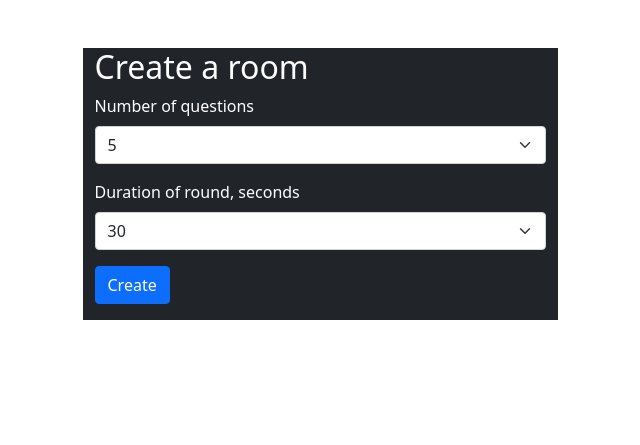
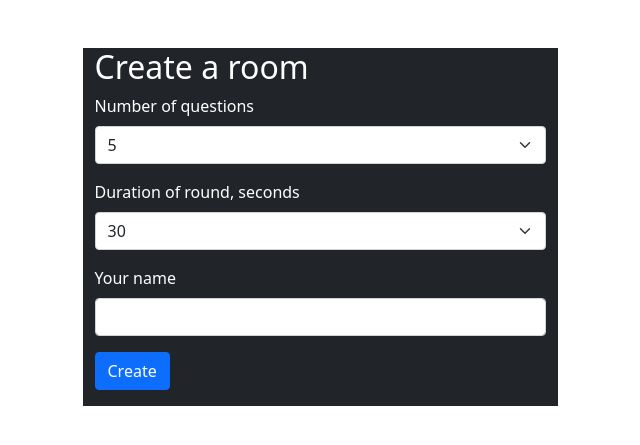
Before and after one commit to grishasergii/closestwins-app, a Flask app: page /create-multiplayer-room in a window 1280 px wide. Shown: the top 445 px of the page, without its empty margins (320-960 px from the left). Run offline with Flask 2, Linux system fonts and the light colour scheme.

Commit message:
set user name cookie and use it when creating a room and connecting to it

```diff
--- a/closestwins/__init__.py
+++ b/closestwins/__init__.py
@@ -3,11 +3,10 @@
 import json
 import os
 
-from flask import Flask, render_template, request, abort, url_for
+from flask import Flask, render_template, request, abort, url_for, make_response
 from geopy import distance
 
 from closestwins.api.api import ClosestwinsApi
-from werkzeug.exceptions import HTTPException
 from requests.exceptions import HTTPError
 
 
@@ -41,6 +40,7 @@ def create_app():
         if not form_data:
             abort(500)
 
+        user_name = form_data["user-name"]
         room_settings = {
             "settings": {
                 "number_of_questions": int(form_data["number_of_questions"]),
@@ -49,14 +49,15 @@ def create_app():
         }
 
         room_id = closestwins_api.create_room(room_settings)
-
-        return render_template(
+        response = make_response(render_template(
             "lobby.html",
             room_id=room_id,
             websocket_url=os.environ["WEBSOCKET_URL"],
             is_owner=True,
             invite_link=url_for("lobby", room_id=room_id, _external=True),
-        )
+        ))
+        response.set_cookie("user-name", user_name)
+        return response
 
     @app.route("/lobby/<room_id>")
     def lobby(room_id):
--- a/closestwins/static/js/game.js
+++ b/closestwins/static/js/game.js
@@ -43,8 +43,8 @@ function clear_map(map) {
 
 
 // Connect to the WebSocket and setup listeners
-function setupWebSocket(endpoint, room_id, round_duration_seconds) {
-    socket = new ReconnectingWebSocket(endpoint + "?room=" + room_id);
+function setupWebSocket(endpoint, room_id, round_duration_seconds, user_name) {
+    socket = new WebSocket(endpoint + "?room=" + room_id + "&username=" + encodeURIComponent(user_name));
 
     socket.onopen = function(event) {
         console.log("Socket is open!");
@@ -75,7 +75,7 @@ function setupWebSocket(endpoint, room_id, round_duration_seconds) {
 
         if (message_type === "users_in_the_room") {
             var users_list = "";
-            message_data["users"].forEach(element => users_list += `<li>${element}</li>`);
+            message_data["users"].forEach(element => users_list += `<li>${element["user_name"]}</li>`);
             $("#users-in-the-room").html(users_list);
         }
 
--- a/closestwins/static/js/lobby.js
+++ b/closestwins/static/js/lobby.js
@@ -1,8 +1,8 @@
 var socket;
 
 // Connect to the WebSocket and setup listeners
-function setupWebSocket(endpoint, room_id) {
-    socket = new ReconnectingWebSocket(endpoint + "?room=" + room_id);
+function setupWebSocket(endpoint, room_id, user_name) {
+    socket = new WebSocket(endpoint + "?room=" + room_id + "&username=" + encodeURIComponent(user_name));
 
     socket.onopen = function(event) {
         console.log("Socket is open!");
@@ -19,7 +19,7 @@ function setupWebSocket(endpoint, room_id) {
         var message_type = message_data["message_type"];
         if (message_type === "users_in_the_room") {
             var users_list = "";
-            message_data["users"].forEach(element => users_list += `<li>${element}</li>`);
+            message_data["users"].forEach(element => users_list += `<li>${element["user_name"]}</li>`);
             $("#users-in-the-lobby").html(users_list);
         }
     };
--- a/closestwins/templates/create_multiplayer_room.html
+++ b/closestwins/templates/create_multiplayer_room.html
@@ -33,6 +33,10 @@
                                 <option value=120>120</option>
                            </select>
                         </div>
+                        <div class="mb-3">
+                            <label for="user-name" class="form-label">Your name</label>
+                            <input type="text" class="form-control" id="user-name" name="user-name" required>
+                        </div>
                         <button type="submit" class="btn btn-primary">Create</button>
                     </form>
                 </div>
--- a/closestwins/templates/lobby.html
+++ b/closestwins/templates/lobby.html
@@ -14,18 +14,22 @@
                         Users waiting in the lobby
                     </h2>
                     <ul id="users-in-the-lobby"></ul>
+                    {% if is_owner %}
                     <a href="{{ url_for('game', room_id=room_id) }}" class="btn btn-success" role="button">Start game</a>
+                    {% endif %}
                 </div>
             </div>
         </div>
     </div>
 
     <script src="https://code.jquery.com/jquery-3.6.0.min.js" integrity="sha256-/xUj+3OJU5yExlq6GSYGSHk7tPXikynS7ogEvDej/m4=" crossorigin="anonymous"></script>
+    <script type="text/javascript" src="//cdnjs.cloudflare.com/ajax/libs/jquery-cookie/1.4.1/jquery.cookie.min.js"></script>
     <script src="https://cdnjs.cloudflare.com/ajax/libs/reconnecting-websocket/1.0.0/reconnecting-websocket.min.js" crossorigin="anonymous"></script>
     <script src="{{ url_for('static', filename='js/lobby.js') }}"></script>
     <script>
         $(document).ready(function() {
-            setupWebSocket("{{ websocket_url }}", "{{ room_id }}");
+            var user_name = $.cookie("user-name");
+            setupWebSocket("{{ websocket_url }}", "{{ room_id }}", user_name);
         });
     </script>
 {% endblock %}
--- a/closestwins/templates/room.html
+++ b/closestwins/templates/room.html
@@ -14,6 +14,7 @@
 {% block script %}
 
     <script src="https://code.jquery.com/jquery-3.6.0.min.js" integrity="sha256-/xUj+3OJU5yExlq6GSYGSHk7tPXikynS7ogEvDej/m4=" crossorigin="anonymous"></script>
+    <script type="text/javascript" src="//cdnjs.cloudflare.com/ajax/libs/jquery-cookie/1.4.1/jquery.cookie.min.js"></script>
     <script src="https://cdnjs.cloudflare.com/ajax/libs/reconnecting-websocket/1.0.0/reconnecting-websocket.min.js" crossorigin="anonymous"></script>
     <script src="{{ url_for('static', filename='js/game.js') }}"></script>
 
@@ -21,9 +22,9 @@
 
     <script>
         var question_id = null;
-
+        var user_name = $.cookie("user-name");
         $(document).ready(function() {
-            setupWebSocket("{{ websocket_url }}", "{{ room_id }}", {{ round_duration_seconds }});
+            setupWebSocket("{{ websocket_url }}", "{{ room_id }}", {{ round_duration_seconds }}, user_name);
 
         });
     </script>
```
